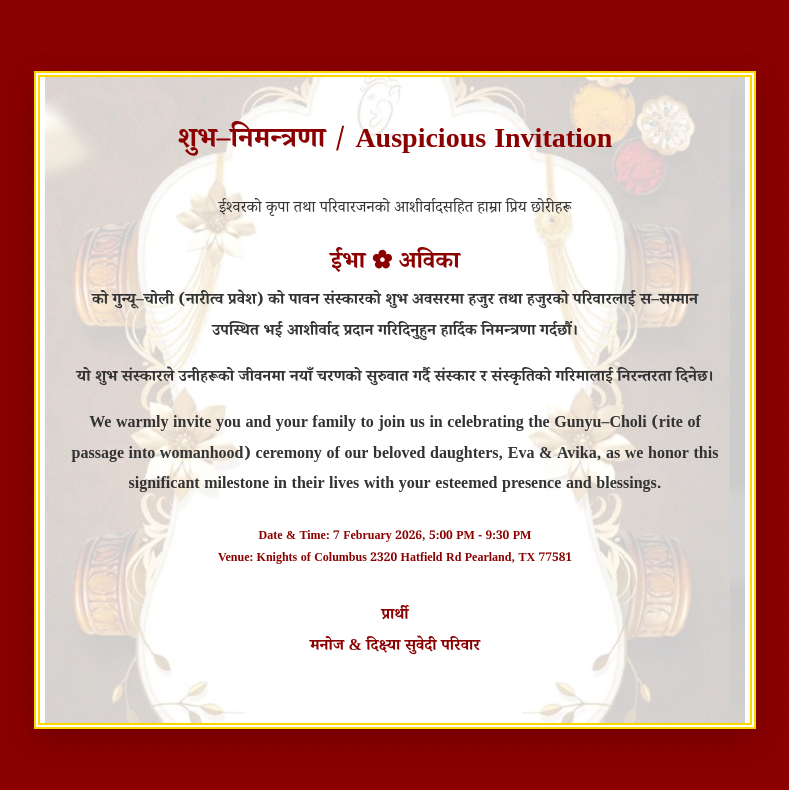
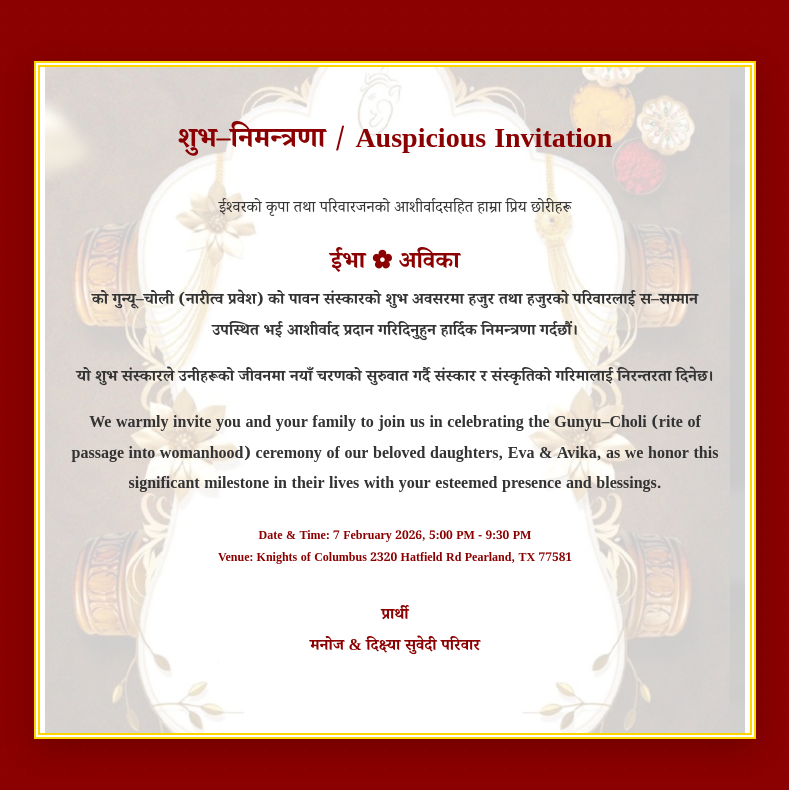
Before and after one commit to marleymanoj37/Gunyo-Choli, a plain HTML site: page index.html in a window 1280 px wide. Shown: the whole page, without its empty margins (245-1034 px from the left). Drawn offline with Linux system fonts and the light colour scheme.

Commit message:
Update index.html

```diff
--- a/index.html
+++ b/index.html
@@ -27,7 +27,7 @@
       position: relative;
       background: #ffffff;
       border: 6px double #ffd700; /* gold border */
-      padding: 40px 30px;
+      padding: 50px 30px;
       max-width: 650px;
       width: 90%;
       text-align: center;
```
